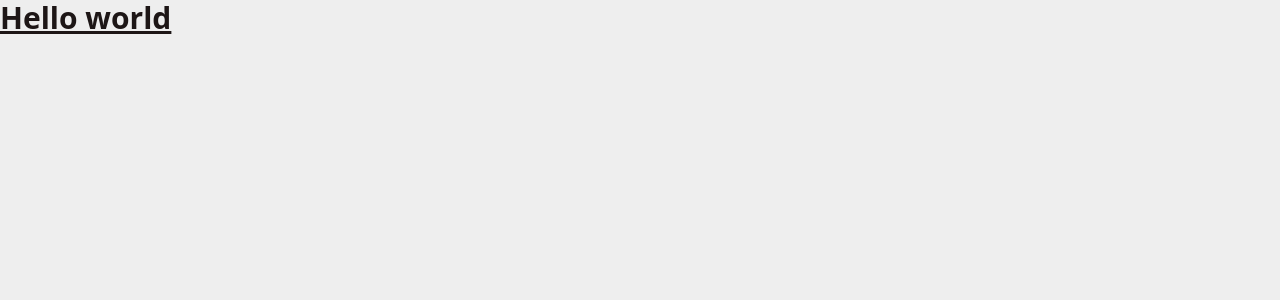
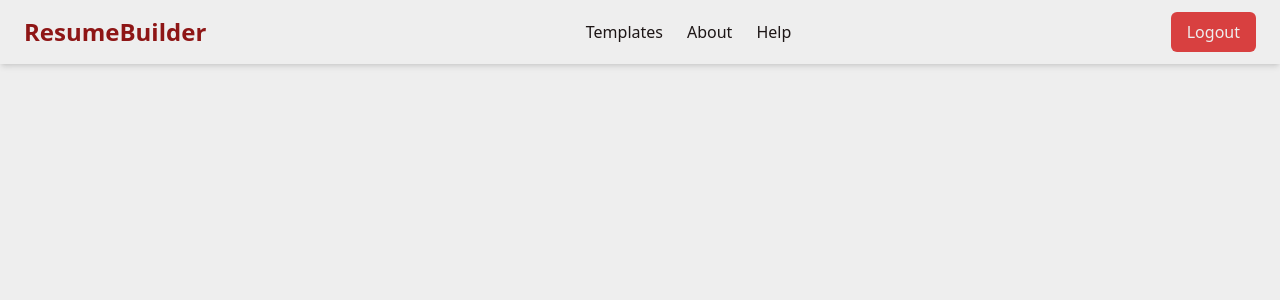
Before and after one commit to bhargablinx/resume-builder, a React (Vite) app: page / in a window 1280 px wide. Shown: the top 300 px of the page. Built offline with nearby package versions, Linux system fonts and the light colour scheme.

Commit message:
Add responsive navbar

```diff
--- a/src/App.jsx
+++ b/src/App.jsx
@@ -1,7 +1,9 @@
+import { NavBar } from "./components/NavBar";
+
 function App() {
     return (
         <>
-            <h1 class="text-3xl font-bold underline">Hello world</h1>
+            <NavBar />
         </>
     );
 }
--- /dev/null
+++ b/src/components/NavBar.jsx
@@ -0,0 +1,84 @@
+import { useState } from "react";
+
+export const NavBar = () => {
+    const isLogin = true; // will be updated later after handling authentication
+    const [isOpen, setIsOpen] = useState(false);
+
+    return (
+        <nav className="bg-light px-6 py-3 shadow-md">
+            <div className="flex justify-between items-center">
+                {/* Logo */}
+                <div className="text-2xl font-bold text-dark-red">
+                    ResumeBuilder
+                </div>
+
+                {/* Hamburger Icon */}
+                <div className="lg:hidden">
+                    <button onClick={() => setIsOpen(!isOpen)}>
+                        {isOpen ? (
+                            <i class="fa-solid fa-xmark text-dark"></i>
+                        ) : (
+                            <i class="fa-solid fa-bars"></i>
+                        )}
+                    </button>
+                </div>
+
+                {/* Desktop Links */}
+                <ul className="hidden lg:flex gap-6 text-dark font-medium">
+                    <li>
+                        <a href="#templates" className="hover:text-dark-red">
+                            Templates
+                        </a>
+                    </li>
+                    <li>
+                        <a href="#about" className="hover:text-dark-red">
+                            About
+                        </a>
+                    </li>
+                    <li>
+                        <a href="#help" className="hover:text-dark-red">
+                            Help
+                        </a>
+                    </li>
+                </ul>
+
+                {/* Desktop Button */}
+                <div className="hidden lg:block">
+                    {isLogin ? (
+                        <button className="bg-light-red hover:bg-light-red-hover text-light px-4 py-2 rounded-md font-medium">
+                            Logout
+                        </button>
+                    ) : (
+                        <button className="bg-dark-red hover:bg-dark-red-hover text-light px-4 py-2 rounded-md font-medium">
+                            Login
+                        </button>
+                    )}
+                </div>
+            </div>
+
+            {/* Mobile Menu */}
+            {isOpen && (
+                <div className="mt-4 flex flex-col gap-4 lg:hidden text-dark font-medium">
+                    <a href="#templates" className="hover:text-dark-red">
+                        Templates
+                    </a>
+                    <a href="#about" className="hover:text-dark-red">
+                        About
+                    </a>
+                    <a href="#help" className="hover:text-dark-red">
+                        Help
+                    </a>
+                    {isLogin ? (
+                        <button className="bg-light-red hover:bg-[rgb(200,50,50)] text-light px-4 py-2 rounded-md font-medium">
+                            Logout
+                        </button>
+                    ) : (
+                        <button className="bg-dark-red hover:bg-[rgb(120,18,18)] text-light px-4 py-2 rounded-md font-medium">
+                            Login
+                        </button>
+                    )}
+                </div>
+            )}
+        </nav>
+    );
+};
```
